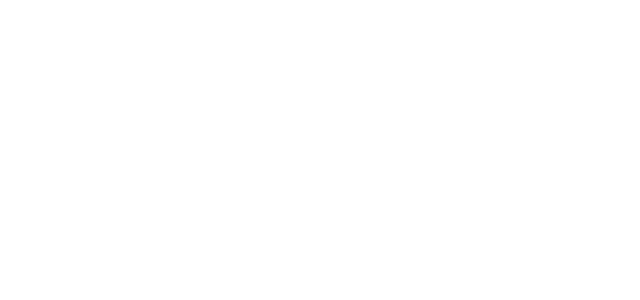
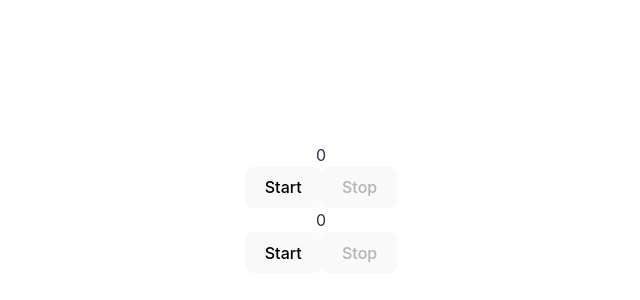
Before and after one commit to Brasero/FSD58-react-s1, a React (Vite) app in the folder exemple/: page / in a window 1280 px wide. Shown: the part 192-492 px from the top of the page, without its empty margins (319-959 px from the left). Built offline with nearby package versions, Linux system fonts and the light colour scheme.

Commit message:
proposition de correction du challenge sans bonus

```diff
--- a/exemple/src/App.jsx
+++ b/exemple/src/App.jsx
@@ -1,8 +1,11 @@
 import './App.css'
+import Counter from "./component/Counter.jsx";
 
 function App() {
 
  return (<>
+  <Counter />
+  <Counter step={2} maxValue={6} />
   </>)
 }
 
--- /dev/null
+++ b/exemple/src/component/Counter.jsx
@@ -0,0 +1,52 @@
+import {useState} from "react";
+
+const Counter = ({step = 1, maxValue = 20}) => {
+
+ const [count, setCount] = useState(0);
+ const [isRunning, setIsRunning] = useState(false)
+
+ let timeoutID = 0;
+ const start = () => {
+  setIsRunning(true);
+ }
+
+ const stop = () => {
+  setIsRunning(false)
+  clearTimeout(timeoutID)
+ }
+
+ const tick = () => {
+  if (isRunning && count < maxValue) {
+   timeoutID = setTimeout(() => {
+    incrementValue()
+   }, 1000)
+  } else if (isRunning) {
+   setIsRunning(false)
+  }
+ }
+ const incrementValue = () => {
+  setCount(count + step);
+ }
+
+ const reset = () => {
+  setIsRunning(false)
+  setCount(0);
+  clearTimeout(timeoutID)
+ }
+
+ tick()
+ return (
+  <div className={"counter"}>
+    <div className={"counter-value"}>{count}</div>
+    <div>
+     <button onClick={start} disabled={isRunning}>Start</button>
+     <button onClick={stop} disabled={!isRunning}>Stop</button>
+     {
+      count !== 0 && <button onClick={reset}>Reset</button>
+     }
+    </div>
+  </div>
+ )
+}
+
+export default Counter;
```
